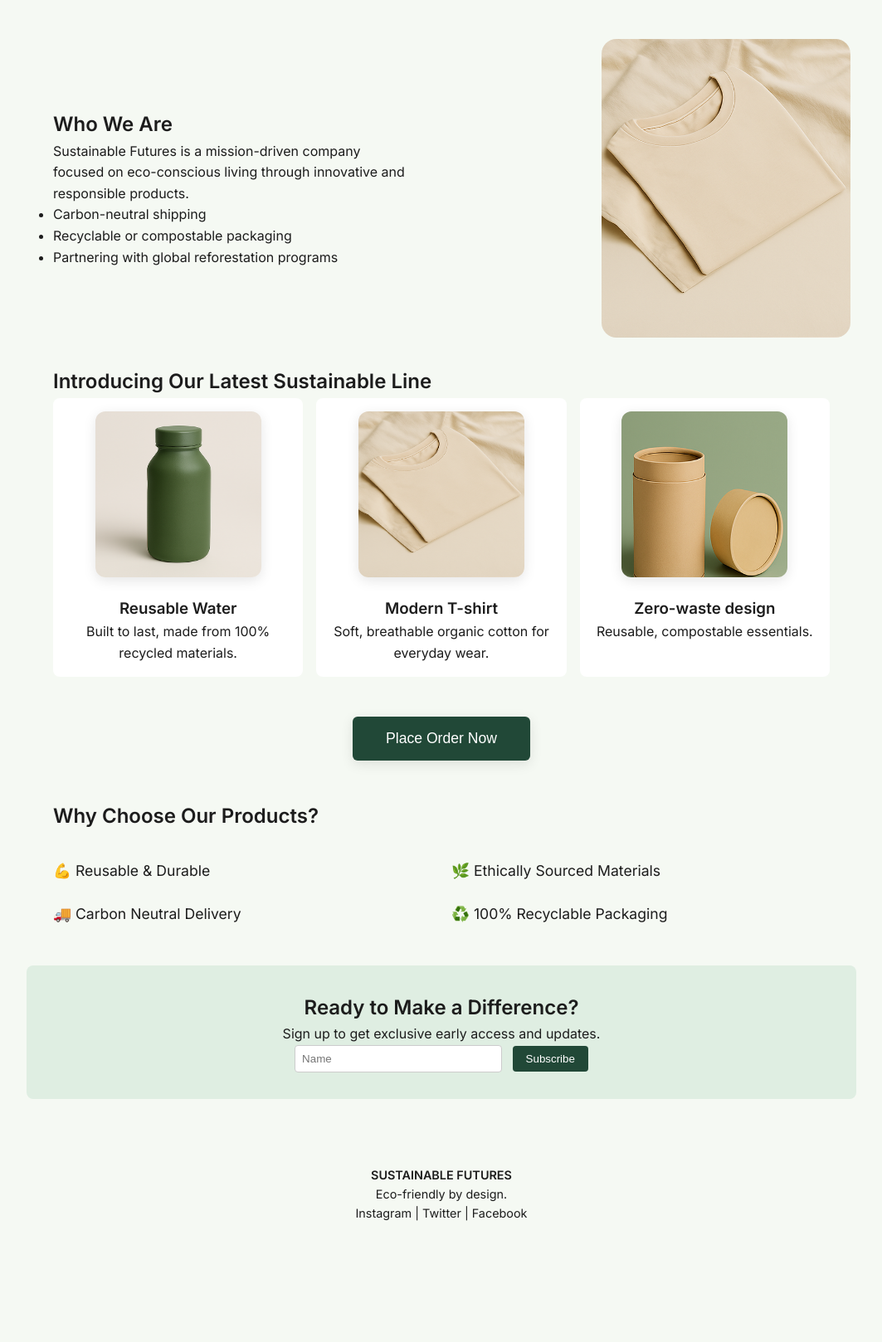
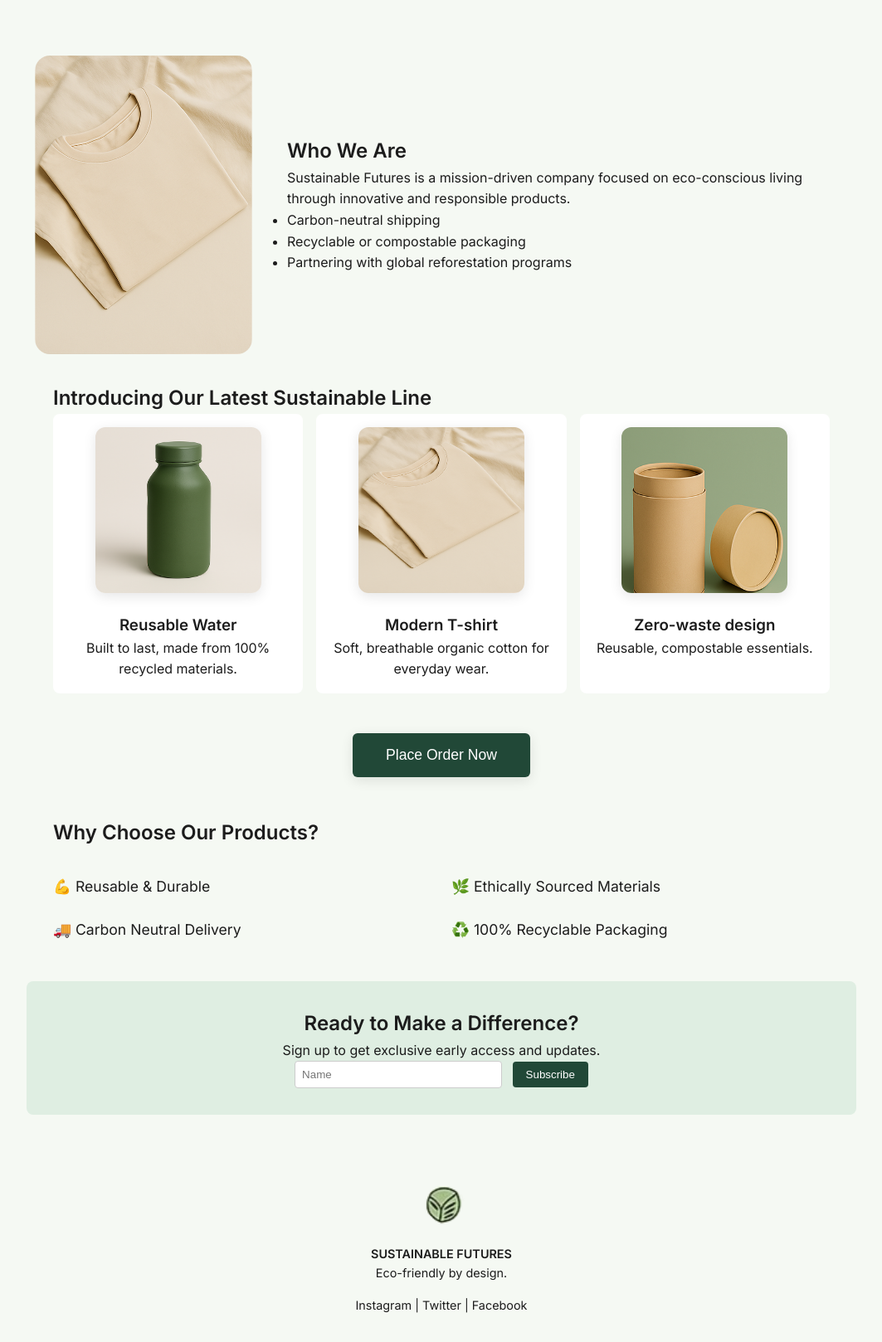
Before and after one commit to MEV1N/design.exe, a plain HTML site: page index.html in a window 1280 px wide. Shown: the part 620-2238 px from the top of the page at 83% size, without its empty margins (108-1171 px from the left). Before the commit the page ends 2126 px from the top, so only its background shows below. Drawn offline with Linux system fonts and the light colour scheme.

Commit message:
added logo

```diff
--- a/index.html
+++ b/index.html
@@ -10,7 +10,10 @@
 </head>
 <body>
   <header>
-    <div><strong>SUSTAINABLE FUTURES</strong></div>
+    <div class="brand">
+      <img src="logo.png" alt="Sustainable Futures Logo" class="logo">
+      <strong>SUSTAINABLE FUTURES</strong>
+    </div>
     <nav>
       <a href="#products">Products</a>
       <a href="#benefits">Benefits</a>
@@ -86,7 +89,10 @@
   </section>
 
   <footer>
-    <p><strong>SUSTAINABLE FUTURES</strong><br />Eco-friendly by design.</p>
+    <div class="footer-brand">
+      <img src="logo.png" alt="Sustainable Futures Logo" class="logo">
+      <p><strong>SUSTAINABLE FUTURES</strong><br />Eco-friendly by design.</p>
+    </div>
     <p>Instagram | Twitter | Facebook</p>
   </footer>
 
--- a/style.css
+++ b/style.css
@@ -30,6 +30,18 @@ header {
   align-items: center;
   max-width: 1000px;
   margin: 0 auto;
+}
+
+.brand {
+  display: flex;
+  align-items: center;
+  gap: 1rem;
+}
+
+.logo {
+  width: 45px;
+  height: 45px;
+  object-fit: cover;
 }
 
 nav a {
@@ -239,6 +251,20 @@ footer {
   font-size: 0.9rem;
 }
 
+.footer-brand {
+  display: flex;
+  flex-direction: column;
+  align-items: center;
+  gap: 1rem;
+  margin-bottom: 1rem;
+}
+
+.footer-brand .logo {
+  width: 60px;
+  height: 60px;
+  object-fit: cover;
+}
+
 .fade-in {
   opacity: 0;
   transform: translateY(20px);
@@ -260,15 +286,15 @@ footer {
 
 .tshirt-section {
   display: flex;
-  align-items: center;
+  align-items:  center;
   justify-content: space-between;
   gap: 4rem;
   margin: 4rem auto;
 }
 
 .tshirt-content {
-  flex: 1;
-  order: 1;
+  flex: 3;
+  order: 3;
 }
 
 .tshirt-image {
```
Also changed, not shown: logo.jpg (added), logo.png (added).
